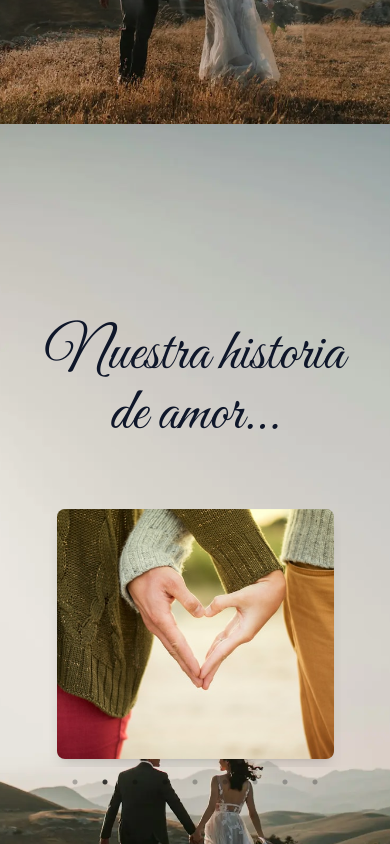
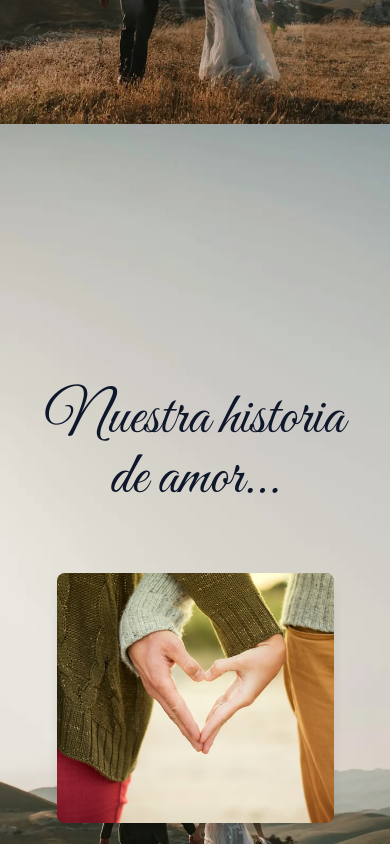
Before and after one commit to Arielstereo/wedding, a Next.js app: page / in a window 390 px wide. Shown: the part 720-1564 px from the top of the page. Built offline with nearby package versions, Linux system fonts and the light colour scheme.

Commit message:
add scroll animations

```diff
--- a/package.json
+++ b/package.json
@@ -10,6 +10,7 @@
   },
   "dependencies": {
     "animate.css": "^4.1.1",
+    "aos": "^2.3.4",
     "next": "15.1.6",
     "react": "^19.0.0",
     "react-dom": "^19.0.0",
--- a/src/app/components/Form.jsx
+++ b/src/app/components/Form.jsx
@@ -70,7 +70,7 @@ const Form = () => {
         <button
           type="submit"
           disabled={isPending}
-          className="group relative inline-flex h-10 md:h-12 items-center justify-center overflow-hidden rounded-md bg-neutral-950 text-2xl text-yellow-500 hover:text-yellow-400 font-semibold"
+          className="group relative inline-flex h-10 md:h-12 items-center justify-center overflow-hidden rounded-md bg-neutral-950 text-lg md:text-2xl text-yellow-500 hover:text-yellow-400 font-semibold"
         >
           <span>{isPending ? "Cargando.. " : "Confirmar"}</span>
           <div className="absolute inset-0 flex h-full w-full justify-center [transform:skew(-12deg)_translateX(-100%)] group-hover:duration-1000 group-hover:[transform:skew(-12deg)_translateX(100%)]">
--- a/src/app/components/HistorySection.jsx
+++ b/src/app/components/HistorySection.jsx
@@ -1,20 +1,37 @@
+"use client";
+
 import { Great_Vibes } from "next/font/google";
-import Carrousel from "./Carrousel"
+import Carrousel from "./Carrousel";
+import AOS from "aos";
+import "aos/dist/aos.css";
+import { useEffect } from "react";
 
 const subtitle = Great_Vibes({
   subsets: ["latin"],
   weight: "400",
 });
 
+const HistorySection = () => {
+  useEffect(() => {
+    AOS.init();
+  }, []);
 
-const HistorySection = () => {
   return (
-    <section id="history" className={`${subtitle.className} h-screen flex flex-col justify-center items-center`}>
-      <h2 className="text-6xl md:text-8xl text-slate-900 text-center">Nuestra historia</h2>
-      <h2 className="block text-6xl md:text-8xl text-slate-900 text-center mb-16">de amor...</h2>
+    <section
+      data-aos="zoom-in"
+      data-aos-duration="2000"
+      id="history"
+      className={`${subtitle.className} h-screen flex flex-col items-center justify-center `}
+    >
+      <h2 className="text-6xl md:text-8xl text-slate-900 text-center mt-32 ">
+        Nuestra historia
+      </h2>
+      <h2 className="block text-6xl md:text-8xl text-slate-900 text-center mb-16">
+        de amor...
+      </h2>
       <Carrousel />
     </section>
-  )
-}
+  );
+};
 
-export default HistorySection
+export default HistorySection;
--- a/src/app/components/Invitation.jsx
+++ b/src/app/components/Invitation.jsx
@@ -1,6 +1,11 @@
+"use client";
+
 import { Great_Vibes } from "next/font/google";
 import Image from "next/image";
 import Link from "next/link";
+import AOS from "aos";
+import "aos/dist/aos.css";
+import { useEffect } from "react";
 
 const subtitle = Great_Vibes({
   subsets: ["latin"],
@@ -8,8 +13,14 @@ const subtitle = Great_Vibes({
 });
 
 const Invitation = () => {
+  useEffect(() => {
+    AOS.init();
+  }, []);
+
   return (
     <section
+      data-aos="zoom-in-up"
+      data-aos-duration="2000"
       id="invitation"
       className={`${subtitle.className} antialiased h-screen flex flex-col relative justify-center items-center`}
     >
@@ -19,7 +30,7 @@ const Invitation = () => {
           alt="flower"
           width={800}
           height={800}
-          className="w-64 md:w-96 object-cover absolute top-32 md:top-0 left-0 right-0 mx-auto"
+          className="w-64 md:w-96 object-cover absolute top-32 md:top-0 left-0 right-0 mx-auto mt-32"
         />
         <div className="text-slate-900 absolute top-56 md:top-32 left-0 right-0 mx-1 z-10">
           <h2 className="text-4xl md:text-6xl lg:text-7xl text-center mb-6">
--- a/src/app/components/NavMobile.jsx
+++ b/src/app/components/NavMobile.jsx
@@ -20,7 +20,7 @@ const NavMobile = () => {
           </Link>
         </li>
         <li className="border border-gray-500 bg-black shadow-sm shadow-yellow-400 px-3 pt-2 pb-1 rounded-xl transform transition-transform active:scale-110">
-          <Link href="#">
+          <Link href="/gallery">
             <span className="icon-[zondicons--camera] text-white text-2xl"></span>
           </Link>
         </li>
--- a/src/app/confirm/page.jsx
+++ b/src/app/confirm/page.jsx
@@ -3,7 +3,7 @@ import BackButton from '../components/BackButton';
 
 const Confirm = () => {
   return (
-    <div className='flex flex-col gap-8 items-center justify-center h-screen'>
+    <div className='flex flex-col gap-8 items-center justify-center h-screen mx-4'>
       <BackButton />
       <h1 className={"text-center text-slate-900 font-bold text-2xl lg:text-4xl"}>Completa el formulario para confirmar tu asistencia</h1>
       <Form />
--- a/src/app/gallery/page.jsx
+++ b/src/app/gallery/page.jsx
@@ -57,7 +57,7 @@ const Gallery = () => {
               className="rounded-lg shadow-lg w-[320px] md:w-[1200px] h-[500px] md:h-[600px] object-cover"
             />
             <button
-              className="absolute top-2 right-2 text-yellow-500 text-xl hover:text-2xl font-black w-12 h-12 bg-slate-800 rounded-full hover:bg-slate-700 flex items-center justify-center transform hover:scale-105 transition-transform"
+              className="absolute top-2 right-2 text-white text-xl hover:text-2xl font-black w-12 h-12 bg-slate-800 rounded-full hover:bg-slate-700 flex items-center justify-center transform hover:scale-105 transition-transform"
               onClick={closeModal}
             >
               ✕
--- /dev/null
+++ b/src/app/loading.jsx
@@ -0,0 +1,11 @@
+
+
+const Loading = () => {
+  return (
+    <div className="flex items-center justify-center h-screen">
+      Loading...
+    </div>
+  )
+}
+
+export default Loading
--- a/src/app/page.jsx
+++ b/src/app/page.jsx
@@ -1,16 +1,20 @@
+import { Suspense } from "react"
 import Header from "./components/Header"
 import HistorySection from "./components/HistorySection"
 import Invitation from "./components/Invitation"
 import UpButton from "./components/UpButton"
+import Loading from "./loading"
 
 
 const Home = () => {
   return (
     <main>
+      <Suspense fallback={<Loading />}>
       <Header />
       <HistorySection />
       <Invitation />
       <UpButton />
+      </Suspense>
     </main>
   )
 }
```
Also changed, not shown: 1 other file (tests, documents, lock files or other folders).
